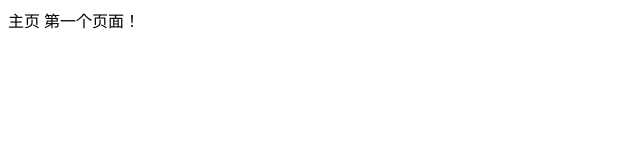
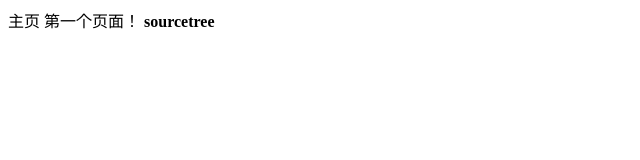
Before and after one commit to Yuanweihao/hello_world, a plain HTML site: page index.html in a window 1280 px wide. Shown: the full height of the page, 0-640 px from the left. Drawn offline with Linux system fonts and the light colour scheme.

Commit message:
使用sourcetree更改代码

```diff
--- a/index.html
+++ b/index.html
@@ -2,5 +2,6 @@
   <head>主页</head>
   <body>
       第一个页面！
+	  <b>sourcetree<b>
   </body>
 </html>
```
